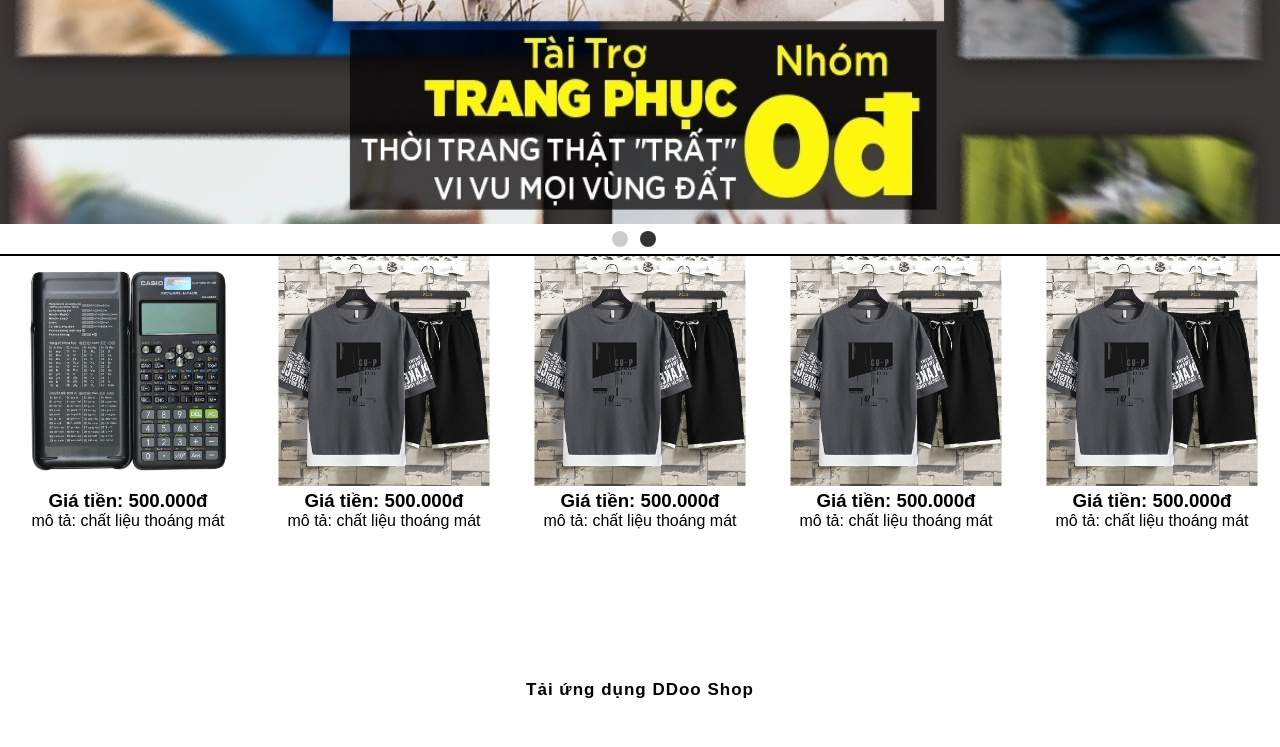
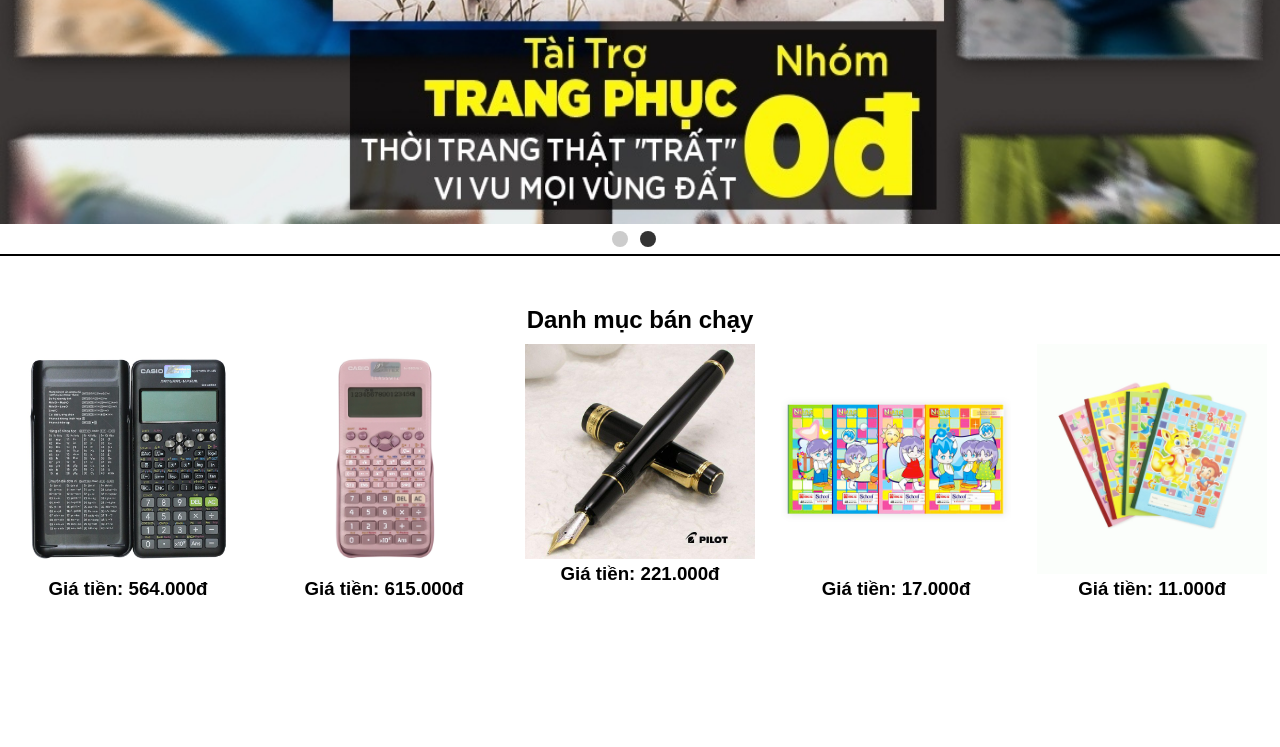
Before and after one commit to tatuan-creator/-n-java, a plain HTML site: page index.html in a window 1280 px wide. Shown: the part 616-1363 px from the top of the page. Drawn offline with Linux system fonts and the light colour scheme.

Commit message:
thay doi thanh van phong pham

```diff
--- a/css/style.css
+++ b/css/style.css
@@ -244,6 +244,12 @@ footer {
     flex-wrap: wrap;
 }
 
+.danhmucbanchay {
+    text-align: center;
+    margin-bottom: 10px;
+    margin-top: 50px;
+}
+
 .rowcatelogy {
     display: flex;
     text-align: center;
--- a/index.html
+++ b/index.html
@@ -61,31 +61,29 @@
 
             </div>
         </section>
+        <div class="danhmucbanchay">
+            <h2>Danh mục bán chạy</h2>
+        </div>
         <div class="rowcatelogy">
             <div>
                 <img src="images/maytinhcasio.jpg" alt="">
-                <h3>Giá tiền: 500.000đ</h3>
-                <p>mô tả: chất liệu thoáng mát</p>
+                <h3>Giá tiền: 564.000đ</h3>
             </div>
             <div>
-                <img src="images/ao1.jfif" alt="">
-                <h3>Giá tiền: 500.000đ</h3>
-                <p>mô tả: chất liệu thoáng mát</p>
+                <img src="images/vnplus.png" alt="">
+                <h3>Giá tiền: 615.000đ</h3>
             </div>
             <div>
-                <img src="images/ao1.jfif" alt="">
-                <h3>Giá tiền: 500.000đ</h3>
-                <p>mô tả: chất liệu thoáng mát</p>
+                <img src="images/but-may-Pilot-V.jpg" alt="">
+                <h3>Giá tiền: 221.000đ</h3>
             </div>
             <div>
-                <img src="images/ao1.jfif" alt="">
-                <h3>Giá tiền: 500.000đ</h3>
-                <p>mô tả: chất liệu thoáng mát</p>
+                <img src="images/vodethuong.png" alt="">
+                <h3>Giá tiền: 17.000đ</h3>
             </div>
             <div>
-                <img src="images/ao1.jfif" alt="">
-                <h3>Giá tiền: 500.000đ</h3>
-                <p>mô tả: chất liệu thoáng mát</p>
+                <img src="images/vooli.png" alt="">
+                <h3>Giá tiền: 11.000đ</h3>
             </div>
         </div>
 
```
Also changed, not shown: images/but-may-Pilot-V.jpg (added), images/vodethuong.png (added), images/vooli.png (added), images/votapoli.webp (added).
